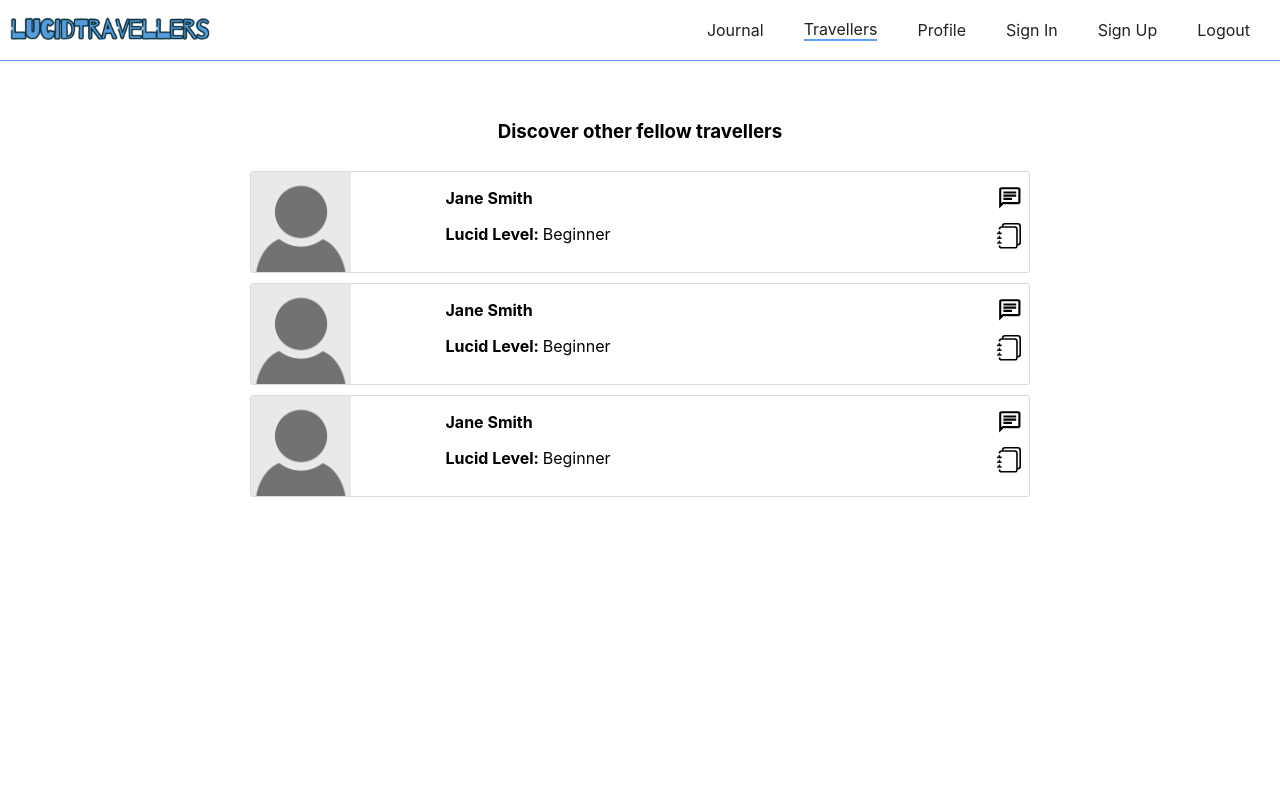
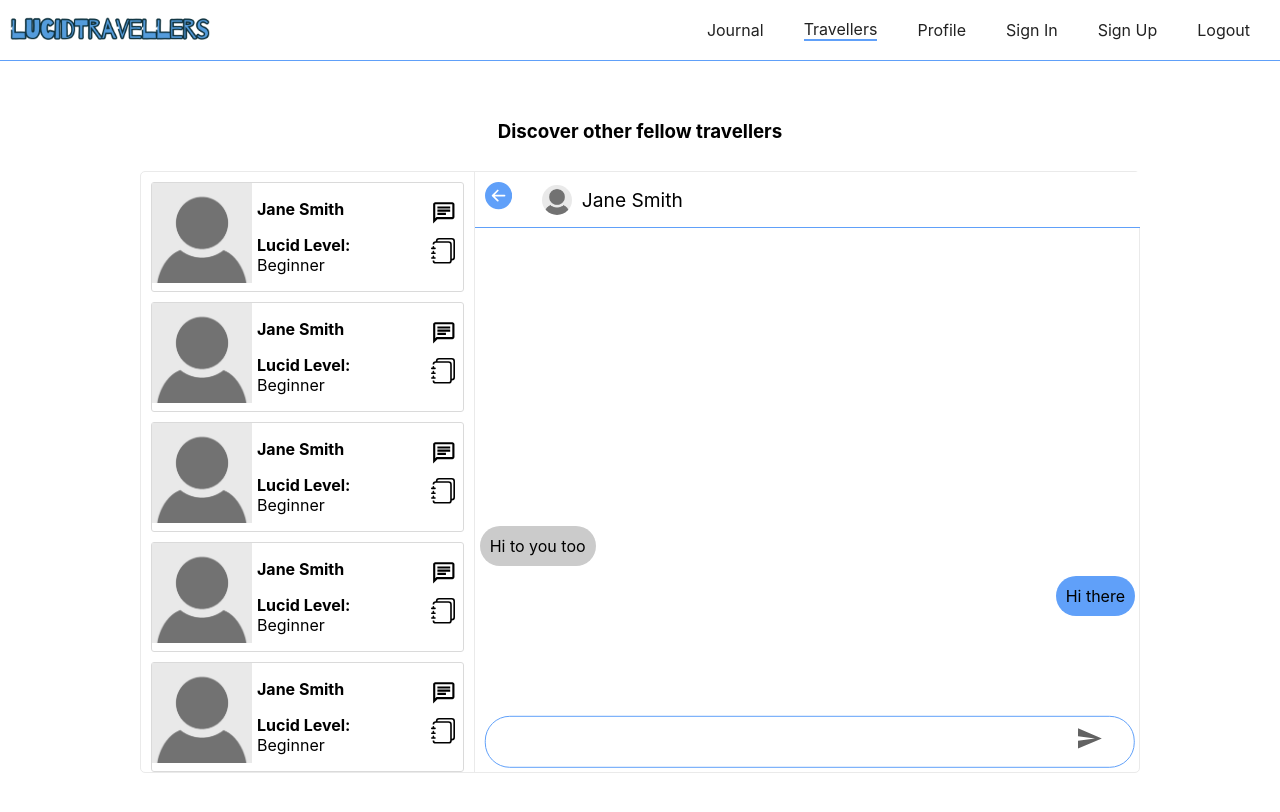
Before and after one commit to ellisorane/lucidTraveller, a React (Create React App) app in the folder client/: page /travellers in a window 1280 px wide. Shown: the top 812 px of the page. Built offline with nearby package versions, Linux system fonts and the light colour scheme; a web font is replaced by a local one.

Commit message:
updated messaging page for larger screens

```diff
--- a/client/src/components/Body/Body.module.scss
+++ b/client/src/components/Body/Body.module.scss
@@ -5,3 +5,9 @@
     background-color: rgb(255, 255, 255);
     position: relative;
 }
+
+@media( min-width:768px ) {
+    .body {
+        max-width: 1000px;
+    }
+}
--- a/client/src/components/Chat/Chat.module.scss
+++ b/client/src/components/Chat/Chat.module.scss
@@ -4,7 +4,7 @@ $accent: #60a0f9;
 .chat {
     position: relative;
     width: 100%;
-    // min-height: 100vh;
+    height: 90vh;
 }
 
 .chatHeader {
@@ -18,6 +18,8 @@ $accent: #60a0f9;
     border-bottom: 1px solid $accent;
     background-color: rgb(255, 255, 255);
 
+}
+
 .userImg {
     width: 30px;
     height: 30px;
@@ -29,10 +31,10 @@ $accent: #60a0f9;
 .userName {
     font-size: 1.2rem;
 }
-}
 
 .chatBody {
-    min-height: 100vh;
+    min-height: 100%;
+    overflow: auto;
     padding-bottom: 100px;
     position: relative;
     display: flex;
@@ -45,18 +47,19 @@ $accent: #60a0f9;
     border-radius: 25px;
     padding: 5px;
     height: 5vh;
-    width: 95%;
+    width: 96%;
     max-width: 770px;
-    position: fixed;
+    position: sticky;
     bottom: 0;
     z-index: 2;
     // Center fixed element
-    left: 50%;
-    transform: translate(-50%, -10%);
+    transform: translate(0.5%, -10%);
     display: flex;
     align-items: center;
     justify-content: center;
     background-color: rgb(255, 255, 255);
+
+}
 
 .chatInput {
     border: none;
@@ -71,8 +74,6 @@ $accent: #60a0f9;
         outline: none;
     }
 }
-}
-
 .bubble {
     // border: 1px solid black;
     background-color: #cbcbcb;
@@ -95,3 +96,17 @@ $accent: #60a0f9;
     margin-left: auto;
     // order: 2;
 }
+
+@media( min-width: 768px ) {
+
+    .chat {
+        border-left: 1px solid #eaeaea;
+        height: 75vh;
+        overflow: auto; /*enable scrollbar */
+    }
+
+    .chatInputContainer {
+        transform: translate(1.5%, -10%);
+    }
+
+}
--- a/client/src/components/Travellers/Travellers.js
+++ b/client/src/components/Travellers/Travellers.js
@@ -2,18 +2,43 @@ import React from 'react'
 
 import classes from './Travellers.module.scss'
 
-const Traveller = React.lazy(() => import('./Traveller'))
+const Traveller = React.lazy( () => import('./Traveller') )
+const Chat = React.lazy( () => import('../Chat/Chat') )
 
 function Travellers() {
   return (
-    <div>
+    <div className={ classes.travellers }>
         <div style={{ padding: '20px' }}></div>
 
         <h3 style={{ textAlign: 'center', paddingBottom: '10px' }}>Discover other fellow travellers</h3>
 
-        <Traveller />
-        <Traveller />
-        <Traveller />
+        <div className={ classes.smallerScreens}>
+            <Traveller />
+            <Traveller />
+            <Traveller />
+        </div>
+
+        <div className={ classes.largerScreens }>
+          <div className={ classes.travellerList } >
+            <Traveller />
+            <Traveller />
+            <Traveller />
+            <Traveller />
+            <Traveller />
+            <Traveller />
+            <Traveller />
+            <Traveller />
+            <Traveller />
+            <Traveller />
+            <Traveller />
+          </div>
+
+          {/* Hidden on smaller screens */}
+          <div className={ classes.chat }>
+            <Chat />
+          </div>
+        </div>
+
     </div>
   )
 }
--- a/client/src/components/Travellers/Travellers.module.scss
+++ b/client/src/components/Travellers/Travellers.module.scss
@@ -7,6 +7,9 @@ $accent: #60a0f9;
     margin: 10px 10px;
     display: grid;
     grid-template-columns: 1fr 2fr 1fr;
+
+
+}
 
 .userImg {
     width: 100px;
@@ -30,4 +33,27 @@ $accent: #60a0f9;
         margin-bottom: 5px;
     }
 }
+
+.largerScreens {
+    display: none;
 }
+
+
+@media( min-width: 768px ) {
+    .smallerScreens {
+        display: none;
+    }
+
+    .largerScreens {
+        display: grid;
+        grid-template-columns: 1fr 2fr;
+        border: 1px solid #eaeaea;
+        border-radius: 5px;
+    }
+
+    .travellerList {
+        height: 75vh;
+        overflow: auto; /*enable scrollbar */
+    }
+
+}
```
Also changed, not shown: client/src/components/Chat/Chat.js (+5 -4 lines). Lines whose indentation alone changed are shown as unchanged.
